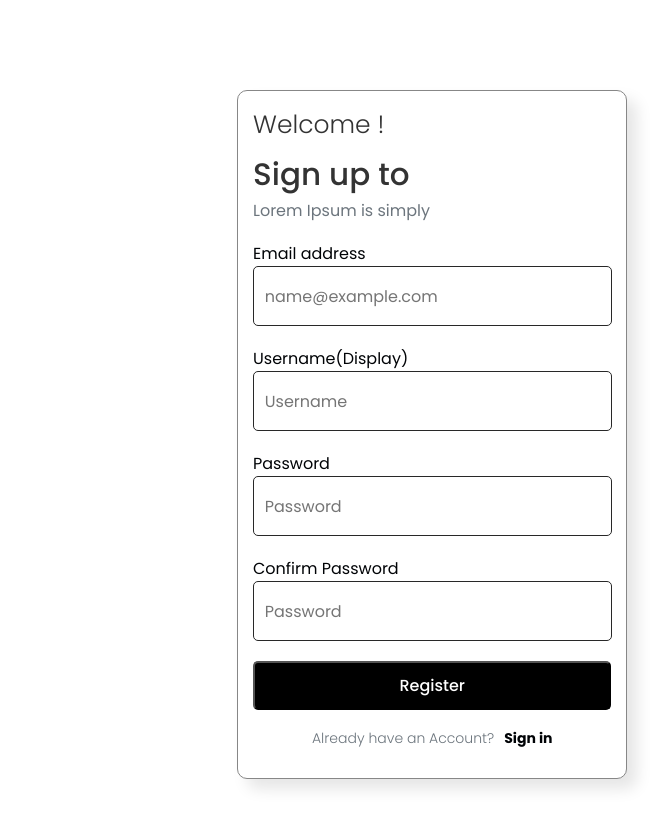
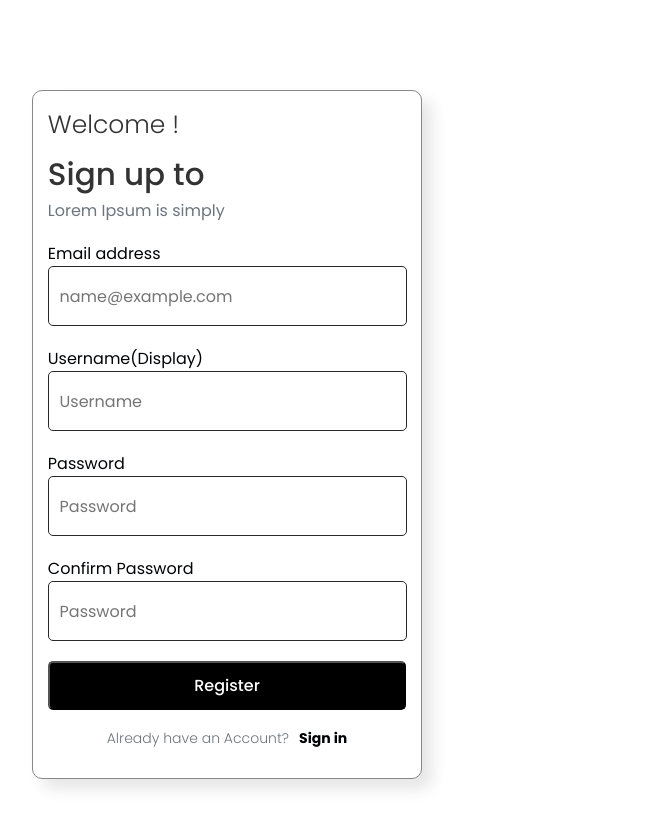
Before and after one commit to Narongwas/thinc.-PROJ, a React (Create React App) app: page /Register in a window 1280 px wide. Shown: the top 828 px of the page, without its empty margins (413-1081 px from the left). Built offline with nearby package versions, Linux system fonts and the light colour scheme.

Commit message:
fix register to center

```diff
--- a/src/Pages/Register.css
+++ b/src/Pages/Register.css
@@ -24,7 +24,8 @@
   padding: 15px;
   box-shadow: 10px 10px 15px rgba(0, 0, 0, 0.1);
   margin-top: 90px; /* Add margin to move the form down */
-  margin-left: 650px;
+  margin-left: auto;
+  margin-right: auto;
   display: flex;
   justify-content: space-between;
   .wec{
```
